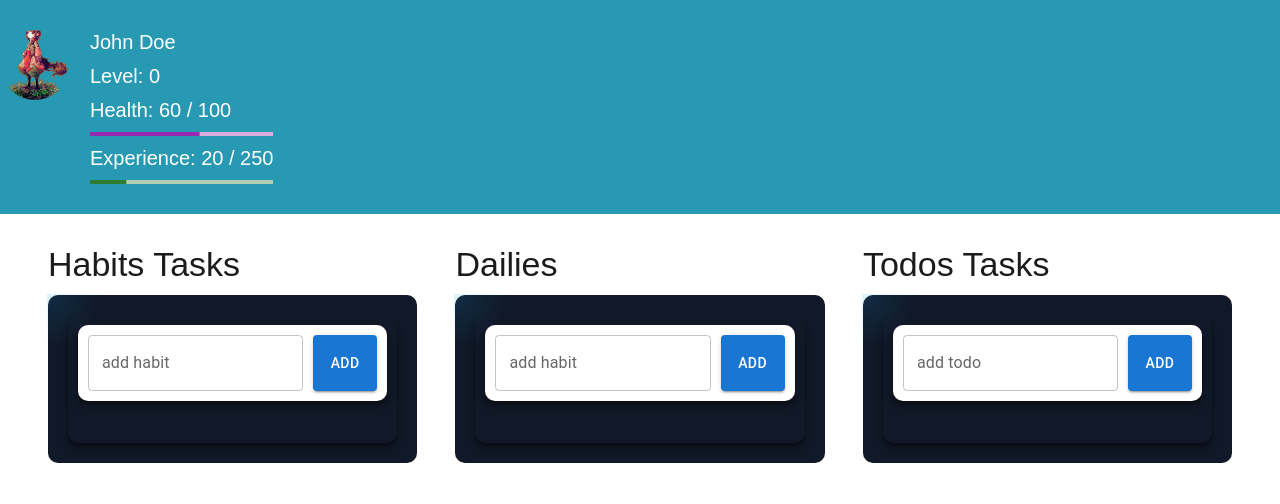
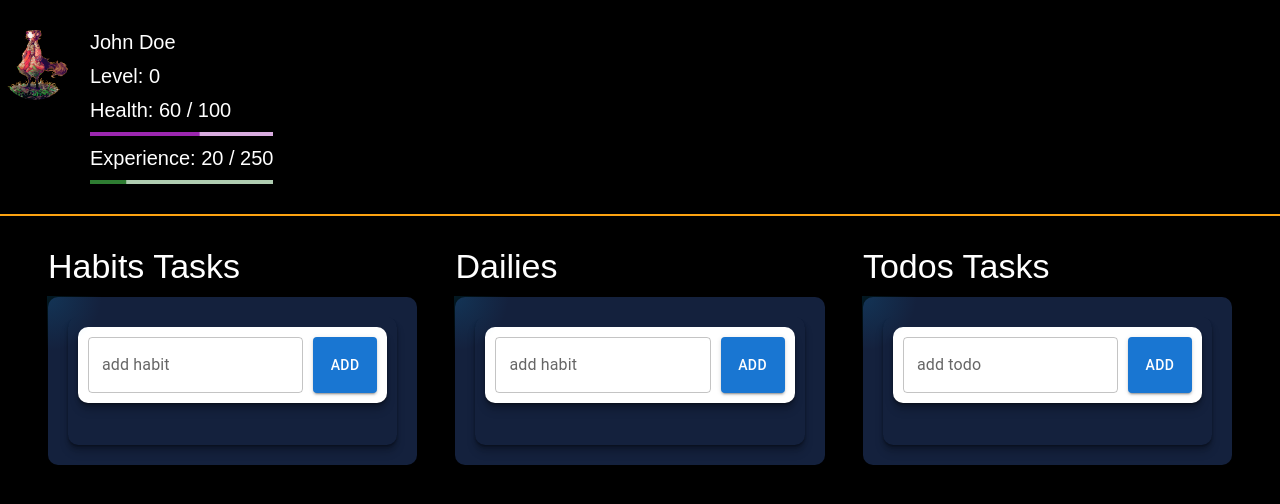
Before and after one commit to Andriikryl/habit, a Next.js app: page / in a window 1280 px wide. Shown: the top 504 px of the page. Built offline with nearby package versions, Linux system fonts and the light colour scheme.

Commit message:
add new styles

```diff
--- a/src/app/globals.css
+++ b/src/app/globals.css
@@ -6,6 +6,7 @@
 }
 html, body {
     height: 100%;
+    background-color: #000000;
   }
 
 :root {
--- a/src/components/dailies/style.module.css
+++ b/src/components/dailies/style.module.css
@@ -12,7 +12,7 @@
     font-weight: 400;
     font-size: 34px;
     line-height: 120%;
-    color: var(--black);
+    color: var(--white);
     margin-block-end: 10px;
 }
 
--- a/src/components/habitsTasks/style.module.css
+++ b/src/components/habitsTasks/style.module.css
@@ -12,7 +12,7 @@
     font-weight: 400;
     font-size: 34px;
     line-height: 120%;
-    color: var(--black);
+    color: var(--white);
     margin-block-end: 10px;
 }
 
--- a/src/components/spotlightWrapper/style.module.css
+++ b/src/components/spotlightWrapper/style.module.css
@@ -1,8 +1,7 @@
 .wrapper{
     padding: 20px;
     position: relative;
-    border-color: rgb(255 255 255 / 0.1);
-    background-color: rgb(17 24 39 / 1);
+    background-color: #14213d;
     border-radius: 10px;
 }
 
--- a/src/components/todo/style.module.css
+++ b/src/components/todo/style.module.css
@@ -11,7 +11,7 @@
     font-weight: 400;
     font-size: 34px;
     line-height: 120%;
-    color: var(--black);
+    color: var(--white);
     margin-block-end: 10px;
 }
 .form{
--- a/src/components/tsaksWrapper/style.module.css
+++ b/src/components/tsaksWrapper/style.module.css
@@ -1,8 +1,8 @@
 .wrapper{
     --layout-grid-min: 30ch;
     --layout-grid-gap: 3vw;
-    display: grid;
-    grid-template-columns: repeat(
+      display: grid;
+      grid-template-columns: repeat(
       auto-fit,
       minmax(min(100%, var(--layout-grid-min)), 1fr)
     );
--- a/src/components/userInfo/style.module.css
+++ b/src/components/userInfo/style.module.css
@@ -1,6 +1,7 @@
 .info{
     padding-block: 30px;
-    background-color: var(--accent-blue-green);
+    background-color: #000000;
+    border-bottom: 2px solid #fca311;
 }
 
 .info__box{
```
